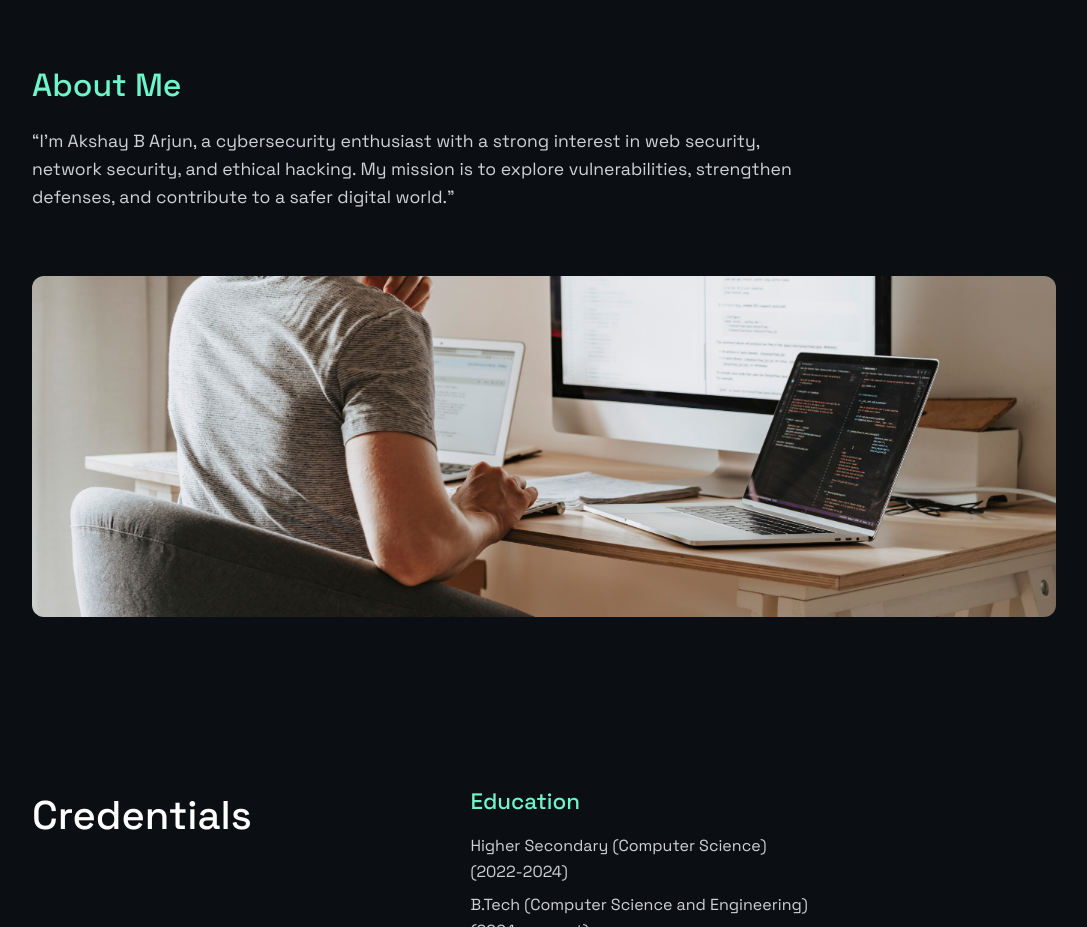
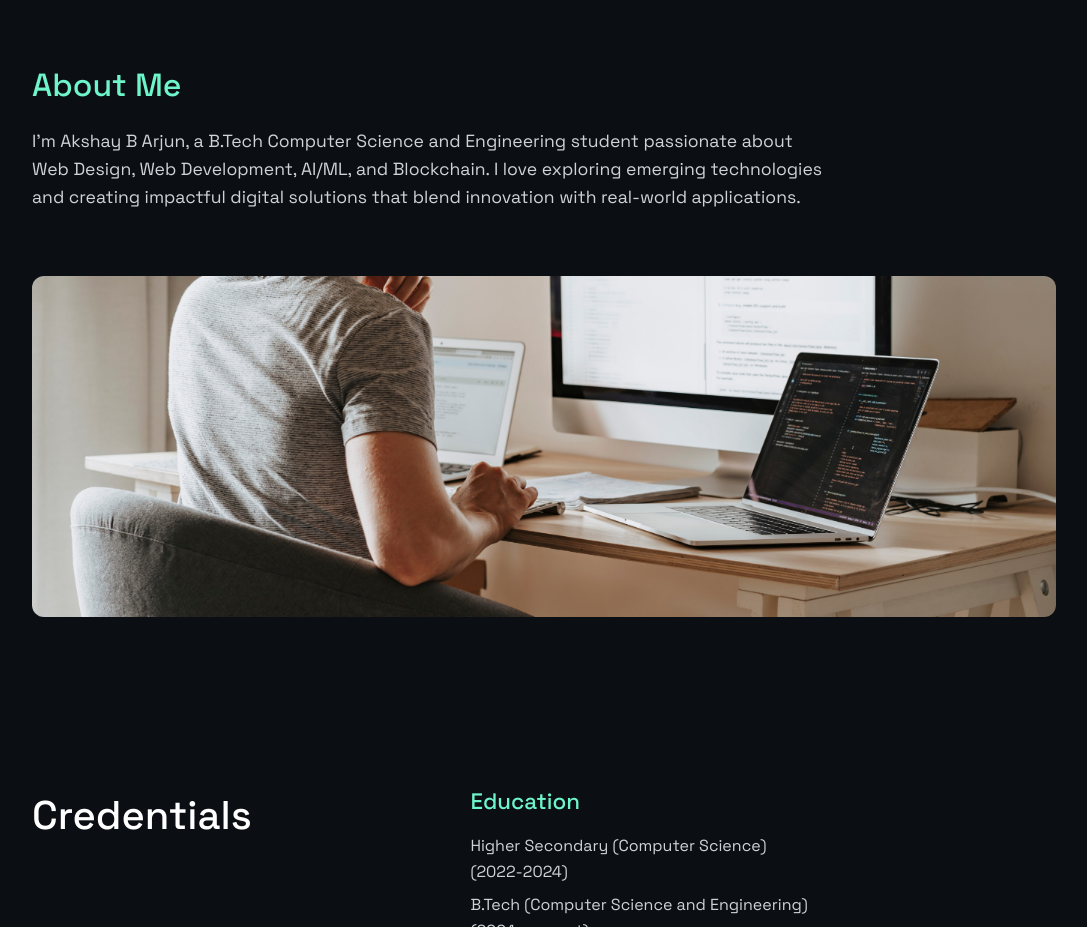
Before and after one commit to akshaybarjun/portfolio-website, a plain HTML site: page index.html in a window 1280 px wide. Shown: the part 820-1747 px from the top of the page, without its empty margins (96-1183 px from the left). Drawn offline with Linux system fonts and the light colour scheme.

Commit message:
first commit

```diff
--- a/index.html
+++ b/index.html
@@ -22,7 +22,7 @@
     <section class="about-page" id="about">
         <div>
             <h3>About Me</h3>
-            <p>“I’m Akshay B Arjun, a cybersecurity enthusiast with a strong interest in web security, network security, and ethical hacking. My mission is to explore vulnerabilities, strengthen defenses, and contribute to a safer digital world.”</p>
+            <p>I’m Akshay B Arjun, a B.Tech Computer Science and Engineering student passionate about Web Design, Web Development, AI/ML, and Blockchain. I love exploring emerging technologies and creating impactful digital solutions that blend innovation with real-world applications.</p>
             <img src="image/Tech Personal Website in Black Bold Tech Style (1).png" alt="About Image">
         </div>
     </section>
```
